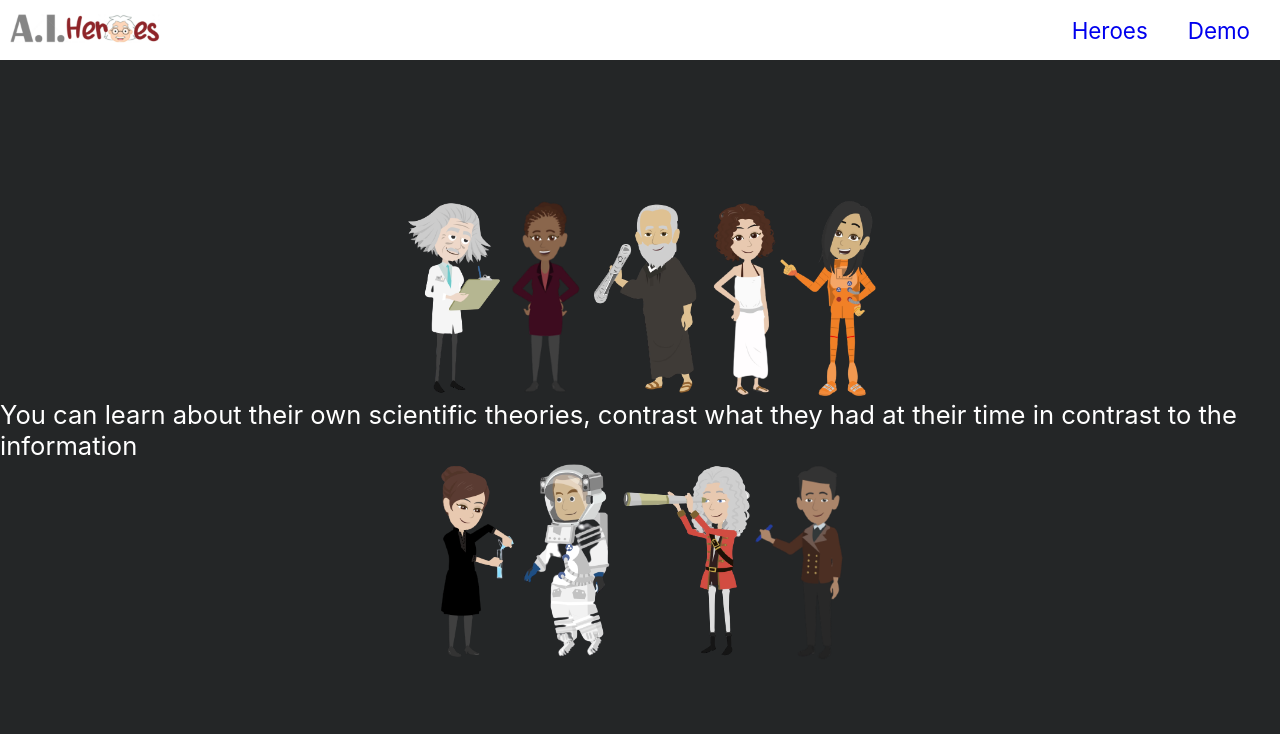
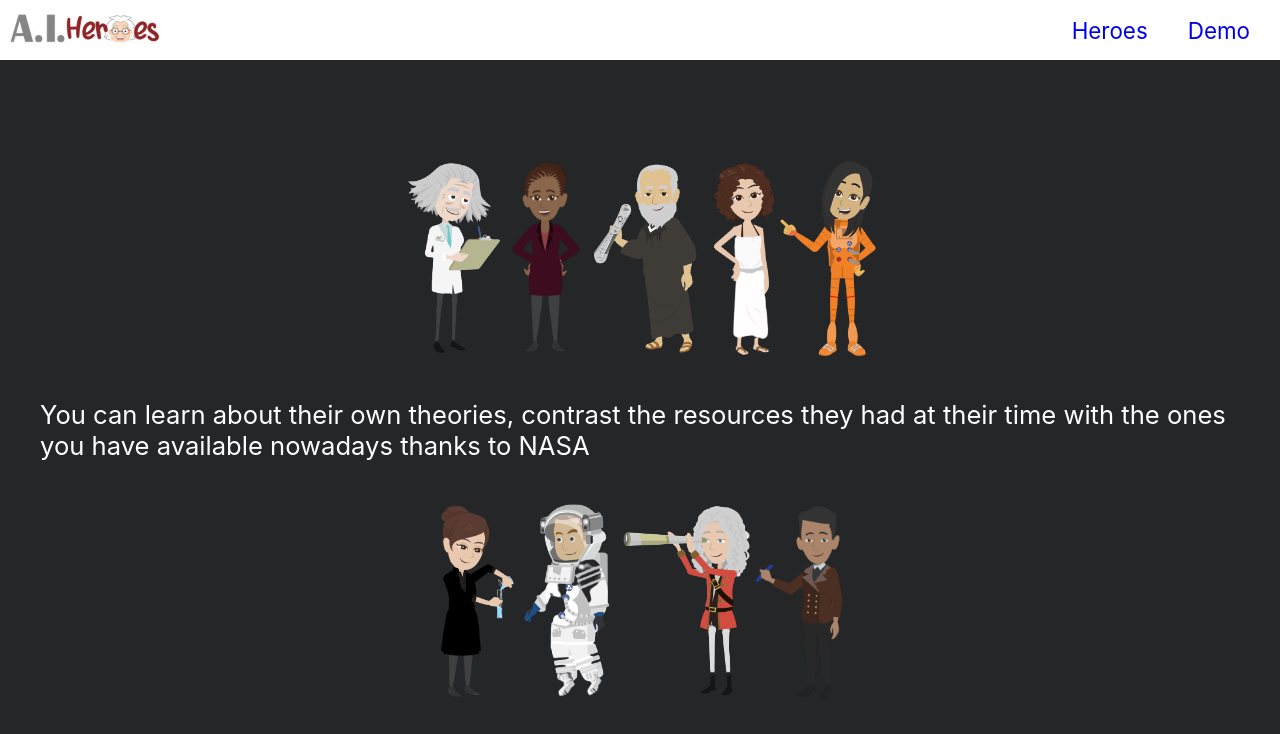
Before and after one commit to JonathanFeller/ai-heroes, a React (Create React App) app: page / in a window 1280 px wide. Shown: the top 734 px of the page. Built offline with nearby package versions, Linux system fonts and the light colour scheme; no server answers.

Commit message:
Minor fixes to layout

```diff
--- a/src/components/demo.css
+++ b/src/components/demo.css
@@ -167,7 +167,6 @@ div.page-board{
   }
   .section-personaje .blackboard{
       width: 100%;
-      overflow-y: hidden;
   }
   .section-personaje .line{
       display: none;
--- a/src/components/home.js
+++ b/src/components/home.js
@@ -17,7 +17,7 @@ const Home = props => {
         <img src={'./assets/heroes/Hypatia of Alexandria.png'} alt="Hypatia of Alexandria" />
         <img src={'./assets/heroes/Kalpana Chawla.png'} alt="Kalpana Chawla" />
       </div>
-      <p>You can learn about their own scientific theories, contrast what they had at their time in contrast to the information</p>
+      <p style={{padding: '40px'}}>You can learn about their own theories, contrast the resources they had at their time with the ones you have available nowadays thanks to NASA</p>
       <div className="mascots">
         <img src={'./assets/heroes/Marie_Curie.png'} alt="Marie Curie" />
         <img src={'./assets/heroes/Neil_Armstrong.png'} alt="Neil Armstrong" />
```
